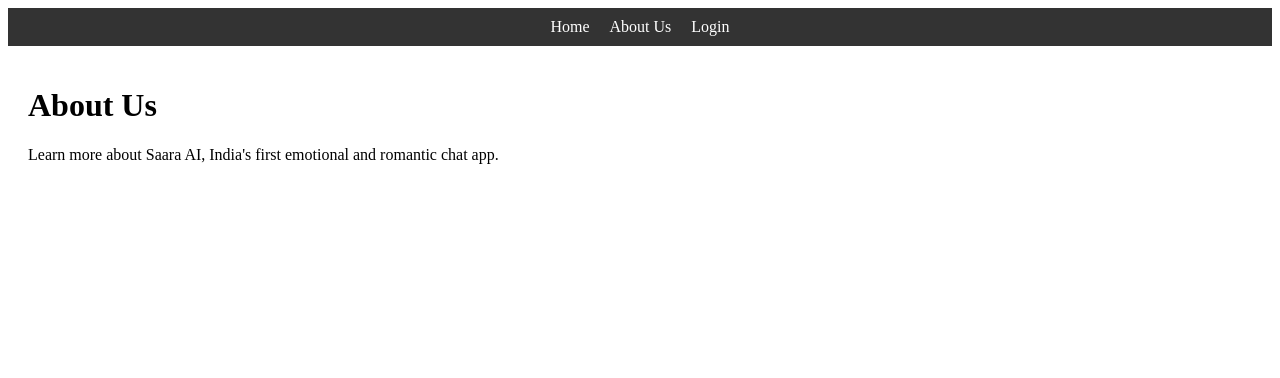
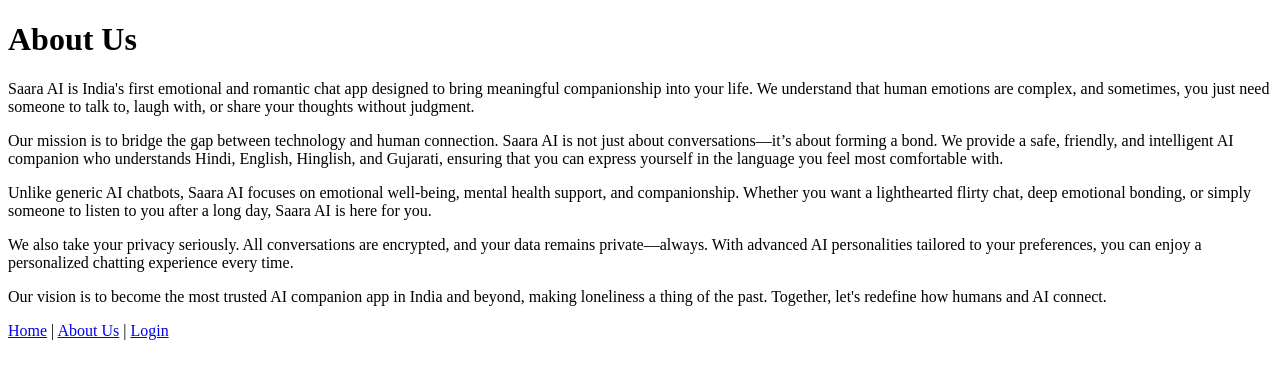
Before and after one commit to talktosaara555-dot/saara-website, a plain HTML site: page about.html in a window 1280 px wide. Drawn offline with Linux system fonts and the light colour scheme.

Commit message:
Add files via upload

```diff
--- a/about.html
+++ b/about.html
@@ -7,16 +7,32 @@
     <title>About Us - Saara AI</title>
 </head>
 <body>
-<header style="background-color:#333; padding: 10px;">
-  <nav style="display: flex; justify-content: center; gap: 20px;">
-    <a href="index.html" style="color:white; text-decoration:none;">Home</a>
-    <a href="about.html" style="color:white; text-decoration:none;">About Us</a>
-    <a href="login.html" style="color:white; text-decoration:none;">Login</a>
-  </nav>
-</header>
-<main style="padding:20px;">
     <h1>About Us</h1>
-    <p>Learn more about Saara AI, India's first emotional and romantic chat app.</p>
-</main>
+    <p>
+    Saara AI is India's first emotional and romantic chat app designed to bring meaningful companionship into your life.
+    We understand that human emotions are complex, and sometimes, you just need someone to talk to, laugh with, or share your thoughts without judgment.
+    </p>
+    <p>
+    Our mission is to bridge the gap between technology and human connection. Saara AI is not just about conversations—it’s about forming a bond.
+    We provide a safe, friendly, and intelligent AI companion who understands Hindi, English, Hinglish, and Gujarati,
+    ensuring that you can express yourself in the language you feel most comfortable with.
+    </p>
+    <p>
+    Unlike generic AI chatbots, Saara AI focuses on emotional well-being, mental health support, and companionship. Whether you want a lighthearted flirty chat,
+    deep emotional bonding, or simply someone to listen to you after a long day, Saara AI is here for you.
+    </p>
+    <p>
+    We also take your privacy seriously. All conversations are encrypted, and your data remains private—always.
+    With advanced AI personalities tailored to your preferences, you can enjoy a personalized chatting experience every time.
+    </p>
+    <p>
+    Our vision is to become the most trusted AI companion app in India and beyond, making loneliness a thing of the past.
+    Together, let's redefine how humans and AI connect.
+    </p>
+    <nav>
+        <a href="home.html">Home</a> |
+        <a href="about.html">About Us</a> |
+        <a href="login.html">Login</a>
+    </nav>
 </body>
 </html>
```
Also changed, not shown: login.html (+12 -10 lines).
